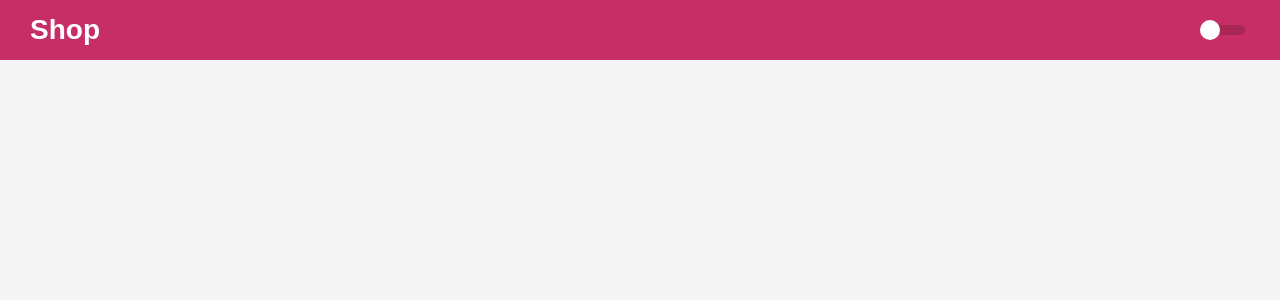
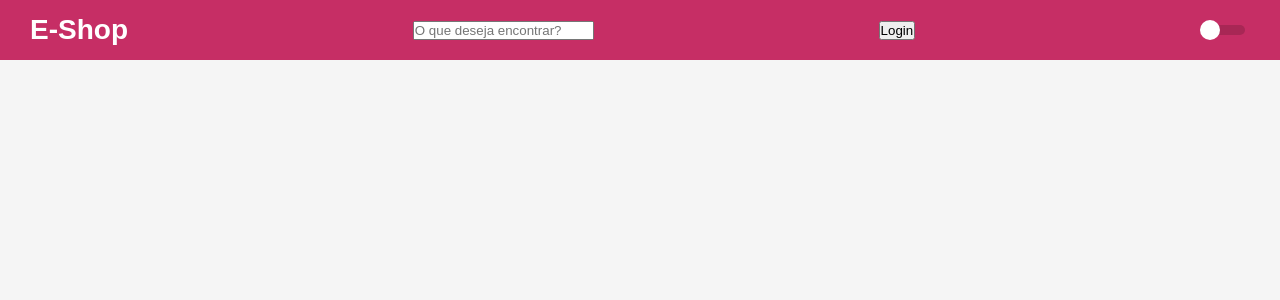
Before and after one commit to LeonardoTorresRodrigues/e-commerce, a React (Create React App) app: page / in a window 1280 px wide. Shown: the top 300 px of the page. Built offline with nearby package versions, Linux system fonts and the light colour scheme.

Commit message:
feat: add login button and search bar to header

```diff
--- a/src/components/Header/index.tsx
+++ b/src/components/Header/index.tsx
@@ -2,6 +2,8 @@ import { shade } from 'polished';
 import { useContext } from 'react';
 import ReactSwitch from 'react-switch';
 import { ThemeContext } from 'styled-components';
+import Login from './Login';
+import Search from './Search';
 import { Container } from './styles';
 
 interface Props {
@@ -13,8 +15,9 @@ const Header: React.FC<Props> = ({ toggleTheme }) => {
 
   return (
     <Container>
-      <h1>Shop</h1>
-
+      <h1>E-Shop</h1>
+      <Search />
+      <Login />
       < ReactSwitch
         onChange={toggleTheme}
         checked={title === 'dark'}
```
